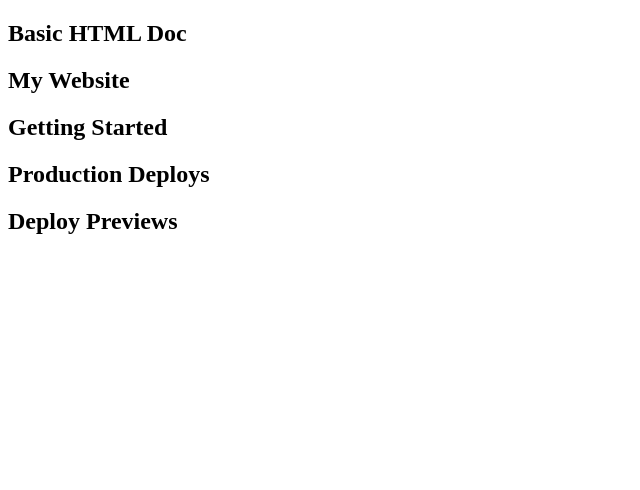
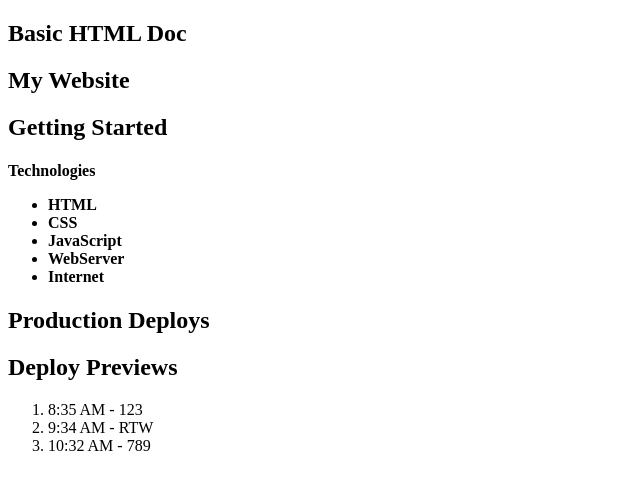
Before and after one commit to frankumk/Portfolio, a plain HTML site: page index.html in a window 1280 px wide. Shown: the whole page, without its empty margins (0-640 px from the left). Drawn offline with Linux system fonts and the light colour scheme.

Commit message:
Updated lists

```diff
--- a/index.html
+++ b/index.html
@@ -15,13 +15,26 @@
         <h1>My Website</h1>
       </div>
       <div title="getting-started">
-        <h2>Getting Started</h>
+        <h2>Getting Started</h2>
+        <h4>Technologies</h>
+        <ul>
+            <li>HTML</li>
+            <li>CSS</li>
+            <li>JavaScript</li>
+            <li>WebServer</li>
+            <li>Internet</li>
+        </ul>
       </div>
       <div title="production-deploys">
-        <h2>Production Deploys</h>
+        <h2>Production Deploys</h2>
       </div>
       <div title="deploy-previews">
-        <h2>Deploy Previews</h>
+        <h2>Deploy Previews</h2>
+        <ol>
+            <li>8:35 AM - 123</li>
+            <li>9:34 AM - RTW</li>
+            <li>10:32 AM - 789</li>
+        </ol>
       </div>
 
     </section>
```
